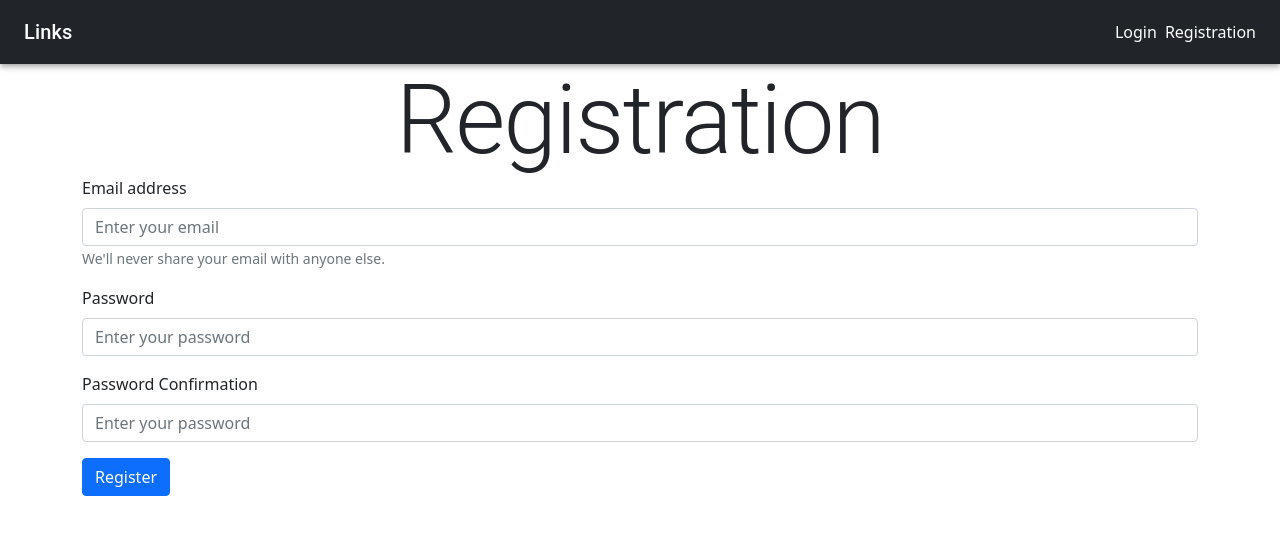
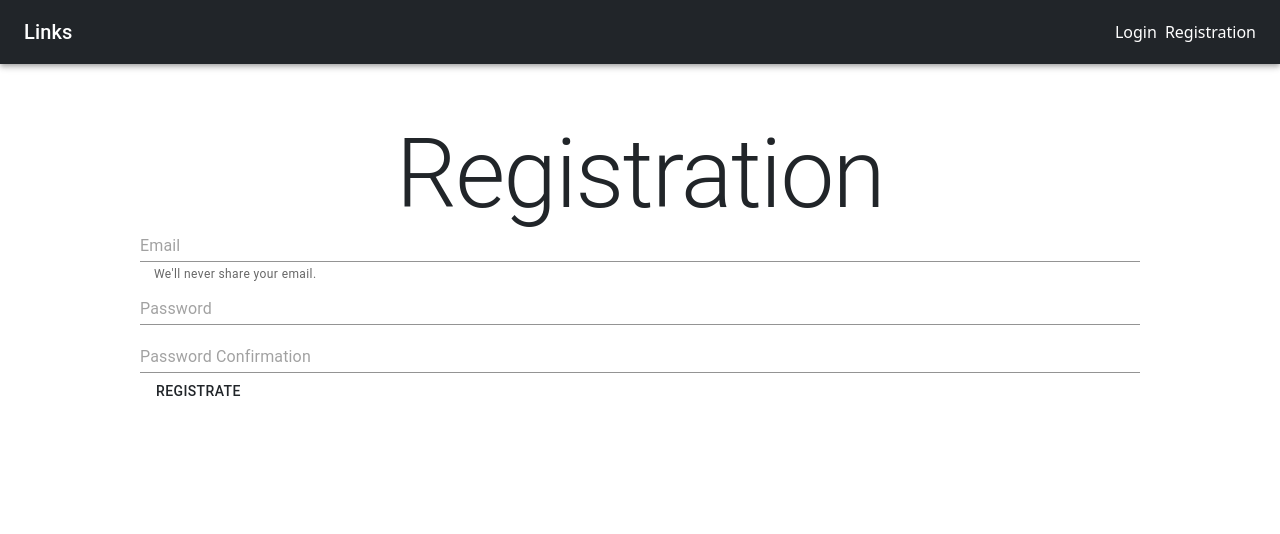
Before and after one commit to MiBBy-4/link_shortener_frontend, a React (Create React App) app: page /registration in a window 1280 px wide. Shown: the top 534 px of the page. Built offline with nearby package versions, Linux system fonts and the light colour scheme; no server answers.

Commit message:
refactor: change all react-bootstrap elements on mui elements in Registration component

```diff
--- a/src/views/auth/Login.jsx
+++ b/src/views/auth/Login.jsx
@@ -5,7 +5,6 @@ import {
   Box,
   Button,
   FormControl,
-  InputLabel,
   FormHelperText,
   Input,
   Grid,
--- a/src/views/auth/Registration.jsx
+++ b/src/views/auth/Registration.jsx
@@ -1,6 +1,13 @@
 import { useNavigate } from 'react-router-dom';
-import Typography from '@mui/material/Typography';
-import { Container, Form, Button } from 'react-bootstrap';
+import {
+  Typography,
+  Box,
+  Button,
+  FormControl,
+  FormHelperText,
+  Input,
+  Grid,
+} from '@mui/material';
 import { useState } from 'react';
 import { registrationRequest } from '../../requests/apiRequests/UserRequests';
 
@@ -43,28 +50,39 @@ export default function Registration(props) {
   };
 
   return (
-    <Container>
-      <Typography variant="h1" className="text-center">
-        Registration
-      </Typography>
-      <Form onSubmit={handleSubmit}>
-        <Form.Group className="mb-3">
-          <Form.Label>Email address</Form.Label>
-          <Form.Control type="email" placeholder="Enter your email" name="email" onChange={handleChange} />
-          <Form.Text className="text-muted">
-            We&apos;ll never share your email with anyone else.
-          </Form.Text>
-        </Form.Group>
-        <Form.Group className="mb-3">
-          <Form.Label>Password</Form.Label>
-          <Form.Control type="password" placeholder="Enter your password" name="password" onChange={handleChange} />
-        </Form.Group>
-        <Form.Group className="mb-3">
-          <Form.Label>Password Confirmation</Form.Label>
-          <Form.Control type="password" placeholder="Enter your password" name="password_confirmation" onChange={handleChange} />
-        </Form.Group>
-        <Button variant="primary" type="submit">Register</Button>
-      </Form>
-    </Container>
+    <Grid
+      container
+      spacing={0}
+      direction="column"
+      alignItems="center"
+      justifyContent="center"
+      style={{ minHeight: '50vh' }}
+    >
+      <Grid item xs={3}>
+        <Box
+          sx={{
+            width: 1000,
+            maxWidth: '100%',
+          }}
+        >
+          <Typography variant="h1" className="text-center">
+            Registration
+          </Typography>
+          <form onSubmit={handleSubmit}>
+            <FormControl fullWidth>
+              <Input id="email" aria-describedby="my-helper-text" name="email" placeholder="Email" onChange={handleChange} />
+              <FormHelperText id="email">We&apos;ll never share your email.</FormHelperText>
+            </FormControl>
+            <FormControl fullWidth>
+              <Input id="password" aria-describedby="password" type="password" name="password" placeholder="Password" className="mt-2" onChange={handleChange} />
+            </FormControl>
+            <FormControl fullWidth>
+              <Input id="password_confirmation" aria-describedby="password" type="password" name="password_confirmation" placeholder="Password Confirmation" className="mt-3" onChange={handleChange} />
+            </FormControl>
+            <Button variant="primary" type="submit">Registrate</Button>
+          </form>
+        </Box>
+      </Grid>
+    </Grid>
   );
 }
```
